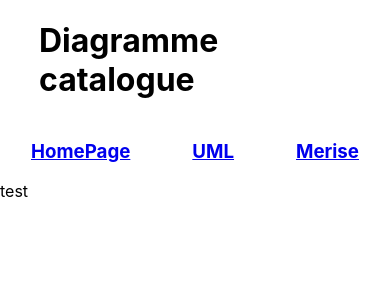
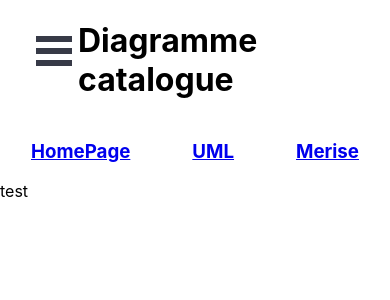
Before and after one commit to 2023-cda-alt-devops-p4/Alexandre_Diagram_catalog, a React (Create React App) app: page / in a window 390 px wide. Shown: the top 300 px of the page. Built offline with nearby package versions, Linux system fonts and the light colour scheme.

Commit message:
add : burger button with react-buger-menu

```diff
--- a/package.json
+++ b/package.json
@@ -8,6 +8,7 @@
     "@testing-library/user-event": "^13.5.0",
     "axios": "^1.5.0",
     "react": "^18.2.0",
+    "react-burger-menu": "^3.0.9",
     "react-dom": "^18.2.0",
     "react-router-dom": "^6.16.0",
     "react-scripts": "5.0.1",
--- a/src/components/ButtonBurger/ButtonBurger.css
+++ b/src/components/ButtonBurger/ButtonBurger.css
@@ -1,15 +1,73 @@
-.burger-container{
+.bm-burger-button {
+    position: fixed;
+    width: 36px;
+    height: 30px;
+    left: 36px;
+    top: 36px;
+  }
+
+  /* Color/shape of burger icon bars */
+  .bm-burger-bars {
+    background: #373a47;
+  }
+
+  /* Color/shape of burger icon bars on hover*/
+  .bm-burger-bars-hover {
+    background: #a90000;
+  }
+
+  /* Position and sizing of clickable cross button */
+  .bm-cross-button {
+    height: 24px;
+    width: 24px;
+  }
+
+  /* Color/shape of close button cross */
+  .bm-cross {
+    background: #bdc3c7;
+  }
+
+  /*
+  Sidebar wrapper styles
+  Note: Beware of modifying this element as it can break the animations - you should not need to touch it in most cases
+  */
+  .bm-menu-wrap {
+    position: fixed;
+    height: 100%;
+  }
+
+  /* General sidebar styles */
+  .bm-menu {
+    background: #373a47;
+    padding: 1em 1.5em 0;
+    font-size: 1.15em;
+  }
+
+  /* Morph shape necessary with bubble or elastic */
+  .bm-morph-shape {
+    fill: #373a47;
+  }
+
+  /* Wrapper for item list */
+  .bm-item-list {
+    color: #b8b7ad;
+    padding: 0.8em;
+  }
+
+  /* Individual item */
+  .bm-item {
+    display: inline-block;
+  }
+
+  /* Styling of overlay */
+  .bm-overlay {
+    background: rgba(0, 0, 0, 0.3);
+  }
+
+.burger-link-container{
+    width: 11rem;
+}
+
+.burger_link{
 
 }
-
-.burger-homage-container{
-
-}
-
-.burger-uml-container{
-
-}
-
-.burger-merise-container{
-
-}
--- a/src/components/ButtonBurger/ButtonBurger.jsx
+++ b/src/components/ButtonBurger/ButtonBurger.jsx
@@ -1,27 +1,28 @@
 import React from "react";
 import { Link } from "react-router-dom";
+import { slide as Menu } from 'react-burger-menu';
 import './ButtonBurger.css'
 
-const ButtonBuger = () => {
+const ButtonBuger = (props) => {
     return (
-        <div className="burger-container">
-            <div className="burger-homage-container">
-                <Link to="/">
+        <Menu>
+            <div className="burger-link-container">
+                <Link to="/" className="burger_link">
                     <h3> HomePage</h3>
                 </Link>
             </div>
-            <div className="burger-uml-container">
-                <Link to="/Uml">
+            <div className="burger-link-container">
+                <Link to="/Uml" className="burger_link">
                     <h3> UML</h3>
                 </Link>
             </div>
-            <div className="burger-merise-container">
-                <Link to="/Merise">
+            <div className="burger-link-container">
+                <Link to="/Merise" className="burger_link">
                     <h3> Merise</h3>
                 </Link>
             </div>
 
-        </div>
+        </Menu>
     )
 }
 
--- a/src/components/Header/Header.jsx
+++ b/src/components/Header/Header.jsx
@@ -1,14 +1,23 @@
-import React from "react"
+import React, {useState} from "react"
 import './header.css';
+import ButtonBuger from "../ButtonBurger/ButtonBurger";
 
 const Header = () => {
+    const [burgerOpen, setBurgerOpen] = useState(false);
+
+    const toggleBurger = () => {
+        setBurgerOpen(!burgerOpen);
+    }
+
     return (
         <div className="header-container">
-            <div className="Header-burger-container">
-
+            <div className="Header-burger-container" onClick={toggleBurger}>
+                <ButtonBuger pageWrapId={'page-wrap'} outerContainerId={'outer-container'} />
             </div>
             <div className="Header-tittle-container">
-               <h1 className="Header-tittle">Diagramme catalogue</h1>
+               <h1 className="Header-tittle">
+                    Diagramme catalogue
+                </h1>
             </div>
 
         </div>
--- a/src/components/Header/header.css
+++ b/src/components/Header/header.css
@@ -1,10 +1,9 @@
 .header-container{
     display: flex;
-    justify-content: space-around;
+    justify-content: space-between;
 }
 
 .Header-burger-container{
-    width: 10%;
     display: none;
 }
 
@@ -17,3 +16,11 @@
 .Header-tittle{
 
 }
+
+@media (max-width: 767px) {
+    .Header-burger-container{
+        width: 10%;
+        display: flex;
+        z-index: 10;
+    }
+}
```
Also changed, not shown: 1 other file (tests, documents, lock files or other folders).
